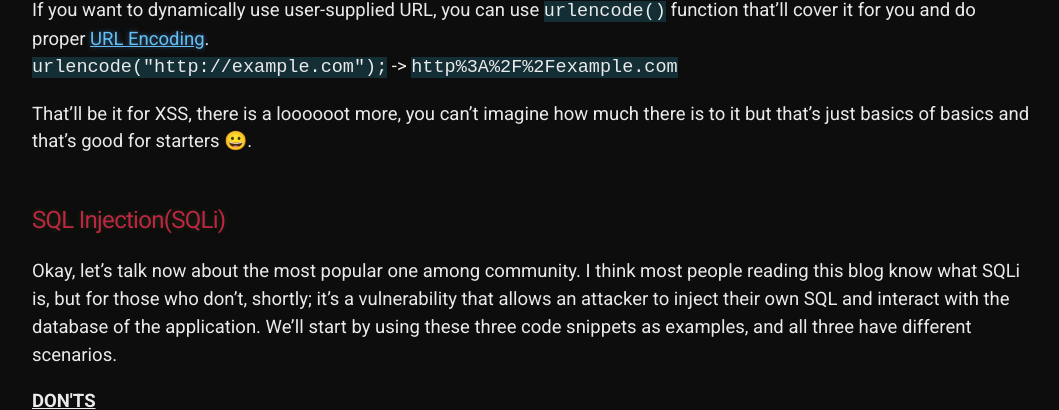
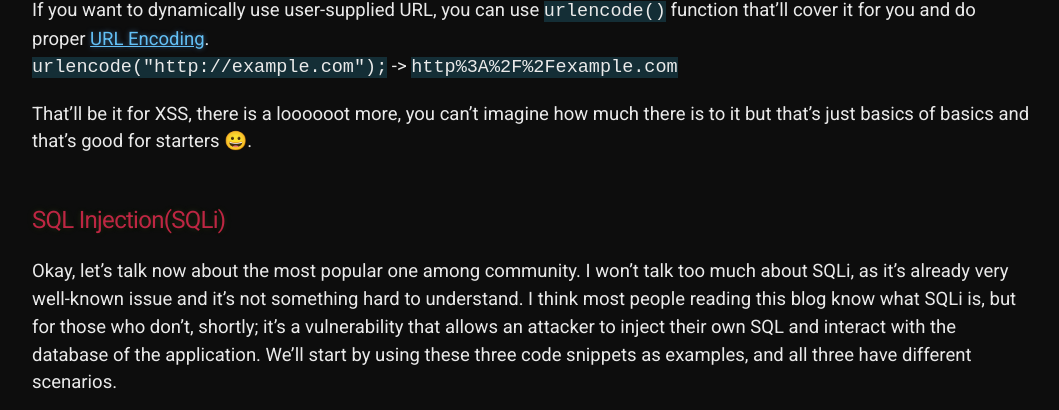
Before and after one commit to 20kilograma/blog, a Jekyll site: the page built from php-sec.md, in a window 1280 px wide and 900 px high, scrolled down 5394 px, cut to the strip 0-410 px from the top of the window. Shown: the whole strip, without its empty margins (108-1167 px from the left). Built offline with Jekyll 4.4.1, drawn with Linux system fonts in a browser that asks for light colours; some web fonts are replaced; our own code applies the rules of GitHub Pages for plain Markdown files.

Commit message:
Update php-sec.md

```diff
--- a/php-sec.md
+++ b/php-sec.md
@@ -110,7 +110,7 @@ That'll be it for XSS, there is a loooooot more, you can't imagine how much ther
 <br><br>
 ## SQL Injection(SQLi)
 
-Okay, let's talk now about the most popular one among community. I think most people reading this blog know what SQLi is, but for those who don't, shortly; it's a vulnerability that allows an attacker to inject their own SQL and interact with the database of the application. We'll start by using these three code snippets as examples, and all three have different scenarios.<br>
+Okay, let's talk now about the most popular one among community. I won't talk too much about SQLi, as it's already very well-known issue and it's not something hard to understand. I think most people reading this blog know what SQLi is, but for those who don't, shortly; it's a vulnerability that allows an attacker to inject their own SQL and interact with the database of the application. We'll start by using these three code snippets as examples, and all three have different scenarios.<br>
 
 <b><u>DON'TS</u></b><br>
 
```
